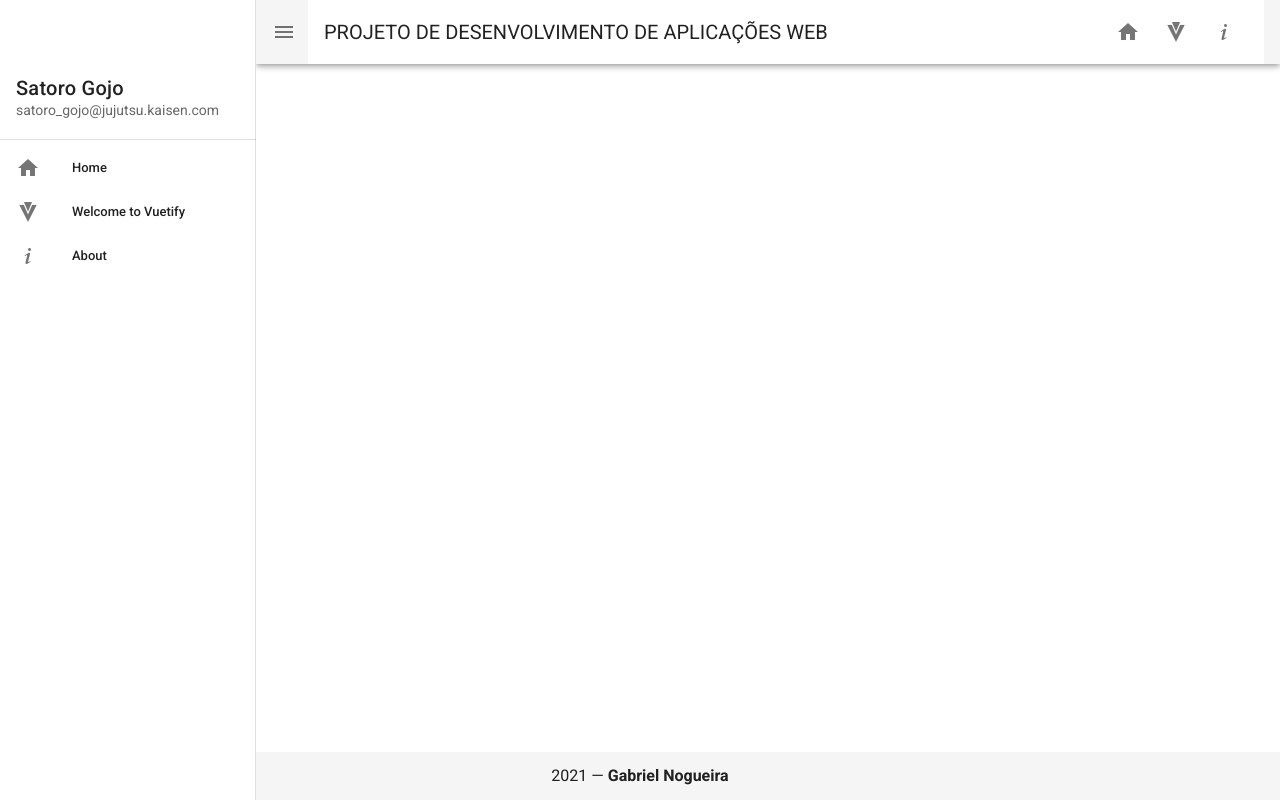
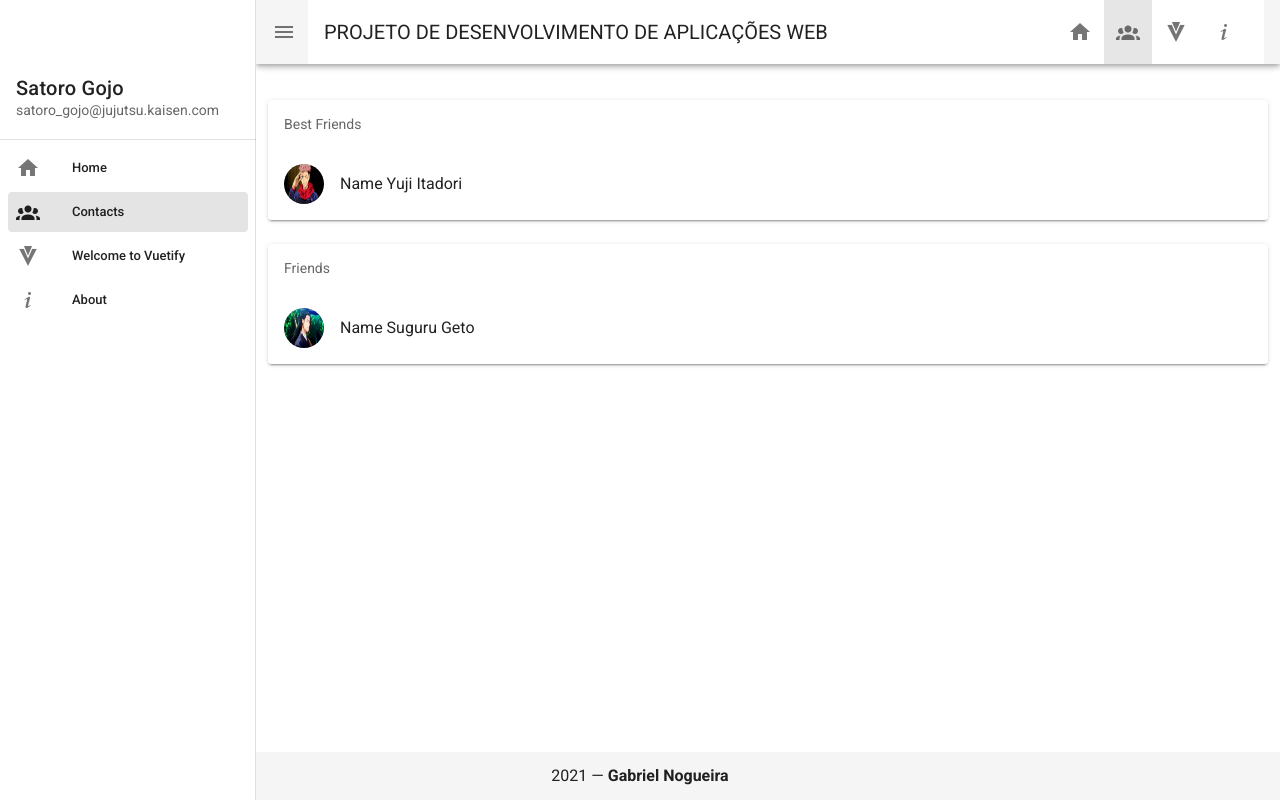
Before and after one commit to GabrielNogueiraBR/project-vue, a Vue app: page /contacts in a window 1280 px wide. Built offline with nearby package versions, Linux system fonts and the light colour scheme.

Commit message:
feat: add contacts page with components, routes and views

```diff
--- /dev/null
+++ b/src/components/ContactCard.vue
@@ -0,0 +1,37 @@
+<template>
+    <v-card>
+              <v-subheader>{{title}}</v-subheader>
+
+              <v-list>
+                <template v-for="(contact,index) in contacts">
+                  <v-list-item
+
+                    :key="contact.name"
+                  >
+                    <v-list-item-avatar color="grey darken-1"
+                    >
+                      <img
+                        :src="contact.photo"
+                      >
+                    </v-list-item-avatar>
+
+                    <v-list-item-content>
+                      <v-list-item-title>Name {{ contact.name }}</v-list-item-title>
+                    </v-list-item-content>
+                  </v-list-item>
+
+                  <v-divider
+                    v-if="index != (contacts.length -1)"
+                    :key="`divider-${index}`"
+                    inset
+                  ></v-divider>
+                </template>
+              </v-list>
+            </v-card>
+</template>
+
+<script>
+export default {
+    props: ['title','contacts']
+}
+</script>
--- a/src/router/index.js
+++ b/src/router/index.js
@@ -2,6 +2,7 @@ import Vue from 'vue'
 import VueRouter from 'vue-router'
 import Home from '../views/Home.vue'
 import Welcome from '../views/Welcome'
+import Contacts from '../views/Contacts'
 
 Vue.use(VueRouter)
 
@@ -10,6 +11,11 @@ const routes = [
     path: '/',
     name: 'Home',
     component: Home
+  },
+  {
+    path: '/contacts',
+    name: 'Contacts',
+    component: Contacts
   },
   {
     path: '/about',
--- a/src/store/index.js
+++ b/src/store/index.js
@@ -11,6 +11,11 @@ export default new Vuex.Store({
         title: "Home",
         icon: "home",
         path: "/",
+      },
+      {
+        title: "Contacts",
+        icon: "account-group",
+        path: "/contacts",
       },
       {
         title: "Welcome to Vuetify",
--- /dev/null
+++ b/src/views/Contacts.vue
@@ -0,0 +1,40 @@
+<template>
+    <v-container>
+        <v-row>
+            <v-col
+                v-for="contact in contacts"
+                :key="contact.category"
+                cols="12"
+            >
+                <contact-card :title="contact.category" :contacts="contact.users"></contact-card>
+            </v-col>
+        </v-row>
+    </v-container>
+</template>
+
+<script>
+
+import ContactCard from "@/components/ContactCard"
+
+export default {
+    data: () => ({
+        contacts : [
+            {
+                category: 'Best Friends',
+                users: [
+                    {name: 'Yuji Itadori', photo: './photos/yuji-itadori.jpg'},
+                ]
+            },
+            {
+                category: 'Friends',
+                users: [
+                    {name: 'Suguru Geto', photo: './photos/suguru-geto.jpg'},
+                ]
+            },
+        ],
+    }),
+    components: {
+        ContactCard,
+    }
+}
+</script>
```
Also changed, not shown: public/photos/suguru-geto.jpg (added), public/photos/yuji-itadori.jpg (added).
